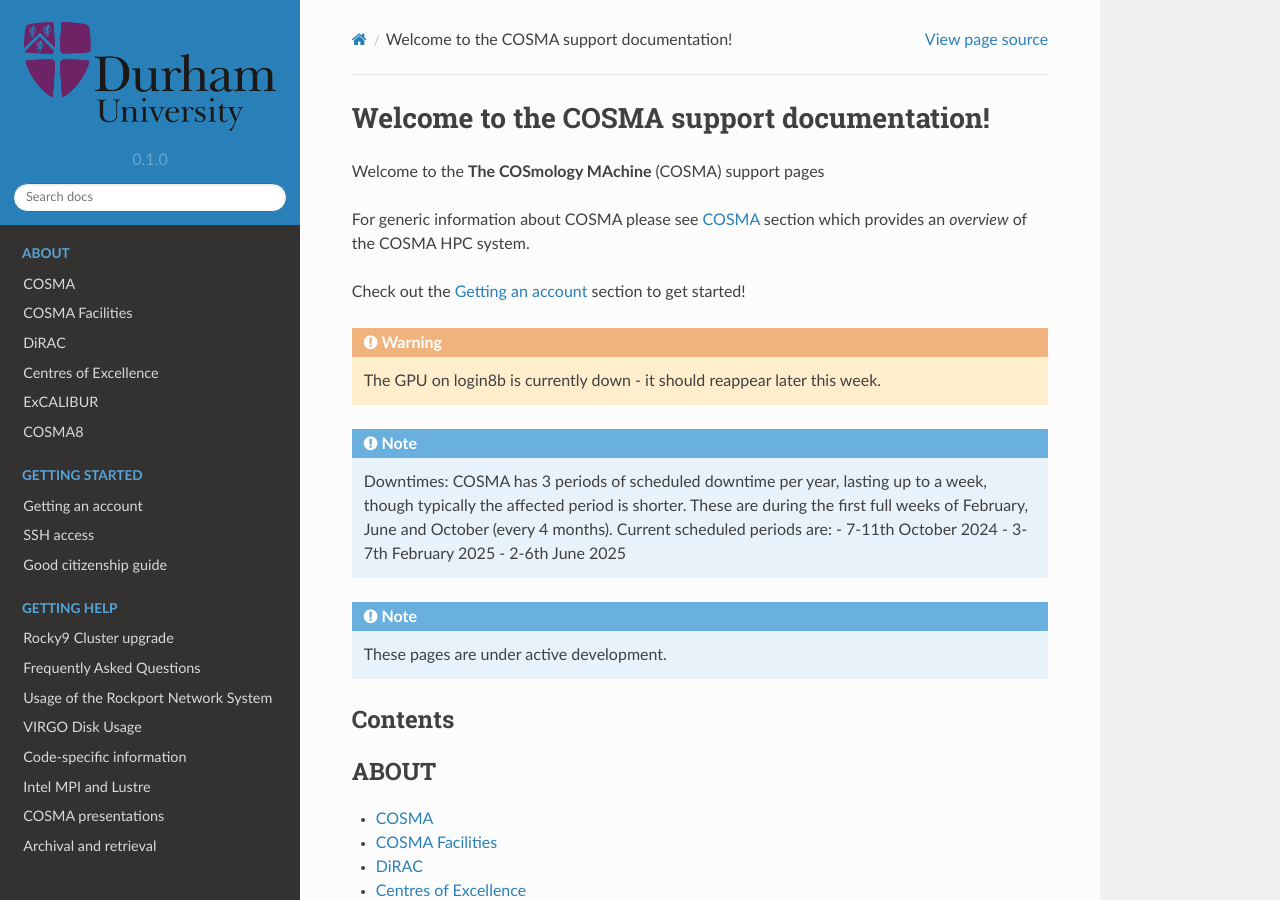
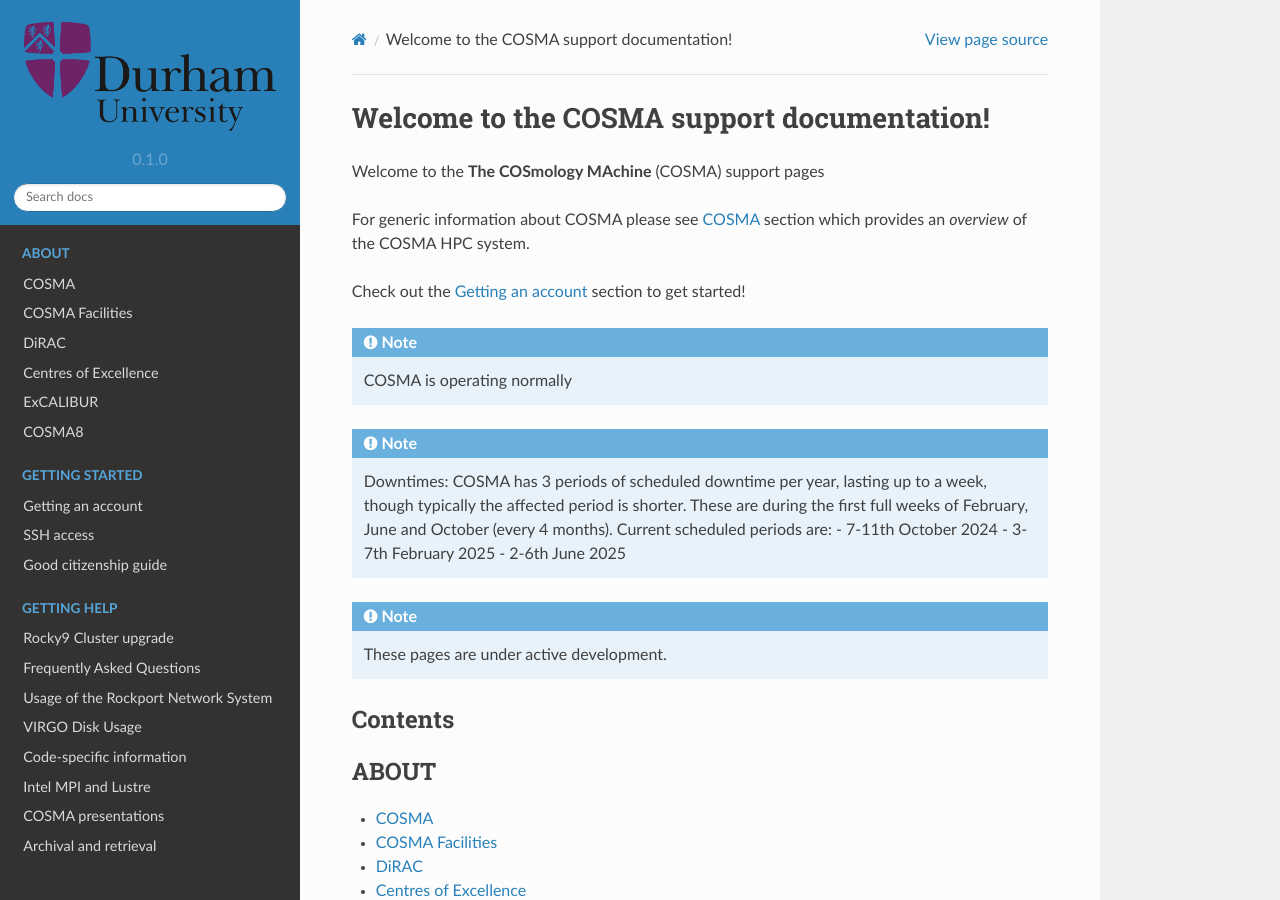
Before and after one commit to agb32/cosmadoc, a Sphinx documentation site: the page built from docs/source/index.rst, in a window 1280 px wide and 900 px high. Built offline with Sphinx 7.4.7 and the Read the Docs theme 2.0.0, drawn with Linux system fonts in a browser that asks for light colours.

Commit message:
status-updated

```diff
--- a/docs/source/index.rst
+++ b/docs/source/index.rst
@@ -8,10 +8,9 @@
 
 Check out the :doc:`account` section to get started!
 
-.. warning::
+.. note::
 
-   The GPU on login8b is currently down - it should reappear later
-   this week.
+   COSMA is operating normally
 
 .. note::
 
```
